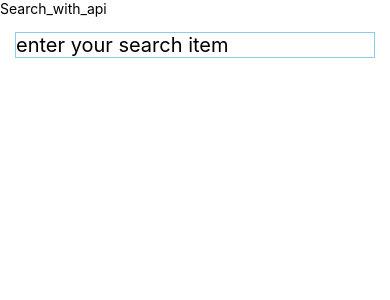
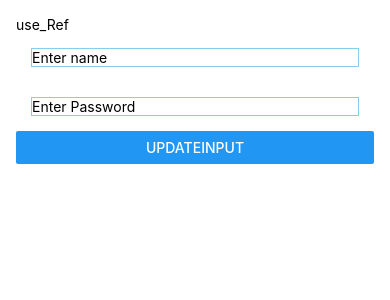
Before and after one commit to deep1524/ReactNative, a React Native app: screen / in a window 390 px wide. Shown: the top 300 px of the page. Built offline with nearby package versions, Linux system fonts and the light colour scheme.

Commit message:
useRef hook

```diff
--- a/App.js
+++ b/App.js
@@ -39,6 +39,7 @@ import Post_api_call_with_inputfield from './components/Post_api_call_with_input
 import List_api_with_data from './components/List_api_with_data';
 import List_api_with_data_deleteMethod from './components/List_api_with_data';
 import Search_with_api from './components/Search_with_api';
+import Use_Ref from './components/use_Ref';
 function App() {
   return (
     <>
@@ -71,10 +72,12 @@ function App() {
                    <Post_api_call/>
                     <Post_api_call_with_inputfield/>
                     <List_api_with_data_deleteMethod/>most imported components
+                     <Search_with_api/> most importent
    */}
 
 
-   <Search_with_api/>
+
+   <Use_Ref/>
     </>
   );
 }
--- /dev/null
+++ b/components/use_Ref.jsx
@@ -0,0 +1,38 @@
+import React, { useRef } from 'react';
+import {Button, StyleSheet, Text, TextInput, View} from 'react-native';
+
+const Use_Ref = () => {
+    const input=useRef();
+
+    const updateInput=()=>{
+
+        input.current.focus();
+        input.current.setNativeProps({
+            fontSize:24,
+            color:"red"
+        })
+    }
+
+  return (
+    <View style={styles.container}>
+      <Text>use_Ref</Text>
+      <TextInput ref={input} placeholder="Enter name" style={styles.input} />
+      <TextInput placeholder="Enter Password " style={styles.input} />
+      <Button title="UpdateInput" onPress={updateInput}></Button>
+    </View>
+  );
+};
+
+const styles = StyleSheet.create({
+  container: {
+    flex: 1,
+    padding: 16,
+  },
+  input: {
+    borderColor: 'skyblue',
+    borderWidth: 1,
+    margin: 15,
+  },
+});
+
+export default Use_Ref;
```
